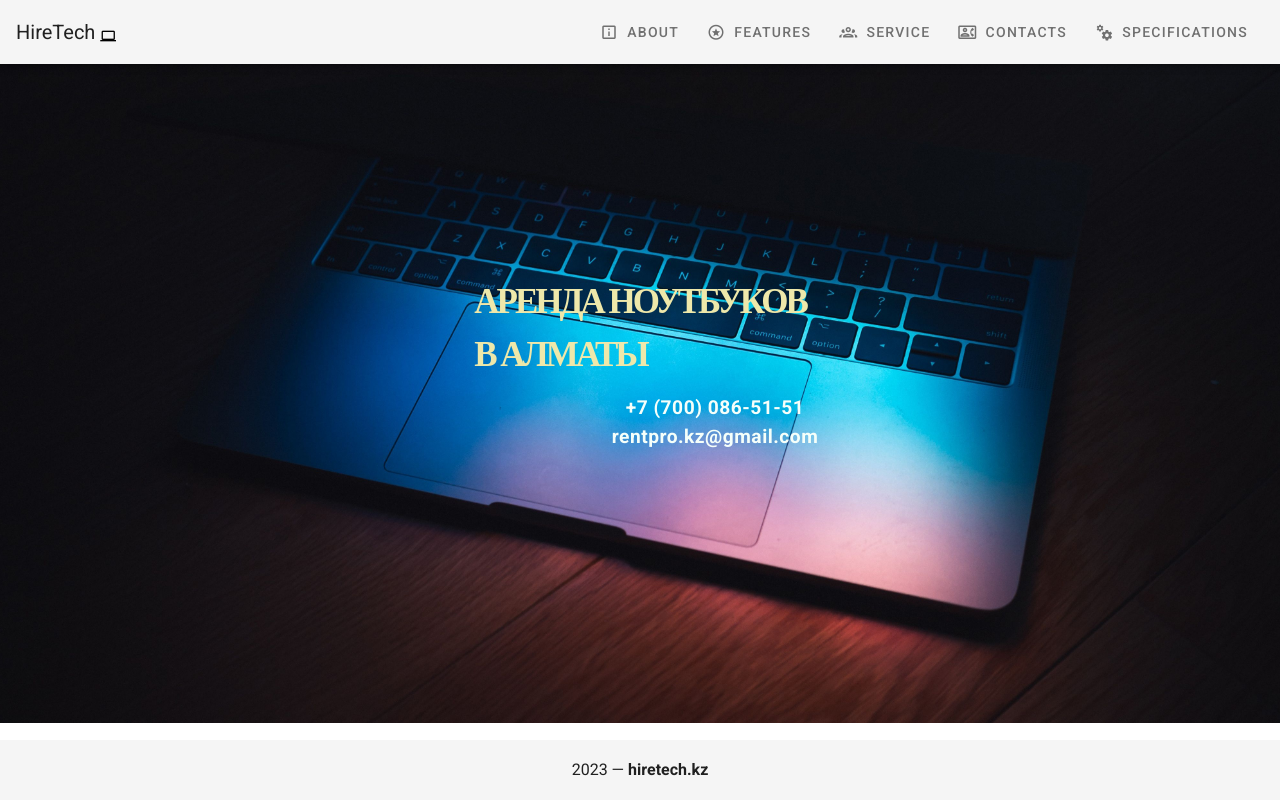
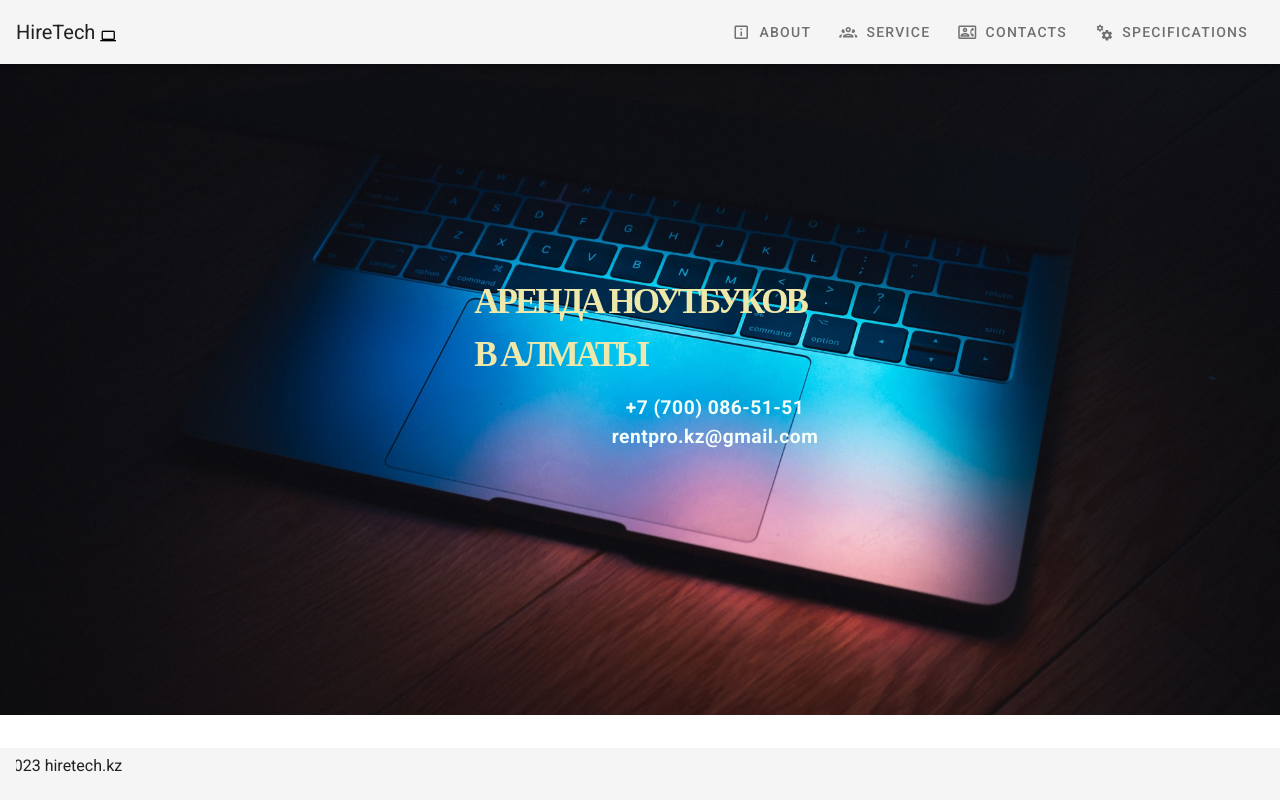
Before and after one commit to kulmakhanov/rental.fe, a Vue app: page / in a window 1280 px wide. Built offline with nearby package versions, Linux system fonts and the light colour scheme.

Commit message:
marqued container

```diff
--- a/src/components/Footer.vue
+++ b/src/components/Footer.vue
@@ -1,12 +1,15 @@
 <template>
   <div>
     <v-footer app class="footer" paddless>
-        <v-col
+      <div class="marquee-container">
+        <p class="marquee-text">{{ marqueeContent }}</p>
+      </div>
+        <!-- <v-col
           class="text-center"
           cols="12"
         >
           {{ new Date().getFullYear() }} — <strong>hiretech.kz</strong>
-        </v-col>
+        </v-col> -->
       </v-footer>
   </div>
 </template>
@@ -16,17 +19,37 @@ export default {
   name: 'Footer',
   data() {
     return {
-
+      marqueeContent: new Date().getFullYear() + " hiretech.kz"
     }
   },
 }
 </script>
 
 <style scoped>
-.footer {
+/* .footer {
   position: fixed;
   margin-top: 2px;
   bottom: 0;
   width: 100%;
+} */
+.marquee-container {
+  width: 100%;
+  position: relative;
+  overflow: hidden;
+  white-space: nowrap;
+}
+
+.marquee-text {
+  display: inline-block;
+  animation: marquee 10s linear infinite; /* Измените значение времени и анимации по вашему усмотрению */
+}
+
+@keyframes marquee {
+  0% {
+    transform: translateX(100%);
+  }
+  100% {
+    transform: translateX(-100%);
+  }
 }
 </style>
--- a/src/components/Navbar.vue
+++ b/src/components/Navbar.vue
@@ -56,7 +56,7 @@ export default {
       sidebar: false,
       menuItems: [
         { title: "About", path: "/about", icon: "mdi-information-box-outline" },
-        { title: "Features", path: "/features", icon: "mdi-star-circle-outline" },
+        // { title: "Features", path: "/features", icon: "mdi-star-circle-outline" },
         { title: "Service", path: "/service", icon: "mdi-account-group-outline" },
         { title: "Contacts", path: "/contacts", icon: "mdi-card-account-phone-outline" },
         { title: "Specifications", path: "/specifications", icon: "mdi-cogs" },
```
